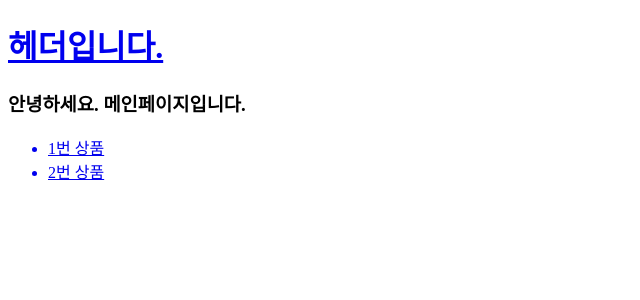
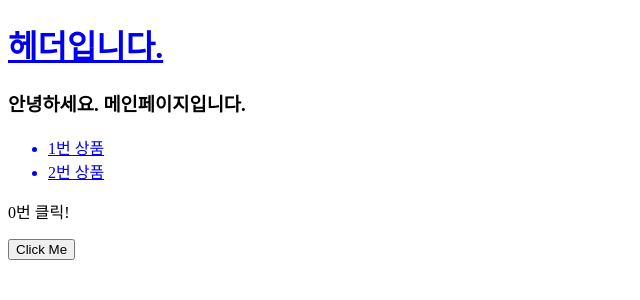
Before and after one commit to ddo0ii/codingstar, a React (Create React App) app: page / in a window 1280 px wide. Shown: the top 300 px of the page, without its empty margins (0-640 px from the left). Built offline with nearby package versions, Linux system fonts and the light colour scheme.

Commit message:
useEffect 렌더링이 완료될 때마다 실행되는 예시

```diff
--- a/src/App.js
+++ b/src/App.js
@@ -4,6 +4,7 @@ import Header from "./component/Header";
 import Main from "./component/Main";
 import NotFound from "./component/NotFound";
 import Product from "./component/Product";
+import UseEffectTest from "./hooks/UseEffectTest";
 
 const App = () => {
   return (
@@ -17,6 +18,7 @@ const App = () => {
           <Route path="*" element={<NotFound />}></Route>
         </Routes>
       </BrowserRouter>
+      <UseEffectTest />
     </div>
   );
 };
--- /dev/null
+++ b/src/hooks/UseEffectTest.js
@@ -0,0 +1,18 @@
+import React, { useEffect, useState } from "react";
+
+function UseEffectTest() {
+  const [count, setCount] = useState(0);
+  const countUp = () => setCount(count + 1);
+
+  useEffect(() => {
+    console.log("useEffect!!", count);
+  });
+  return (
+    <div>
+      <p>{count}번 클릭!</p>
+      <button onClick={countUp}>Click Me</button>
+    </div>
+  );
+}
+
+export default UseEffectTest;
```
